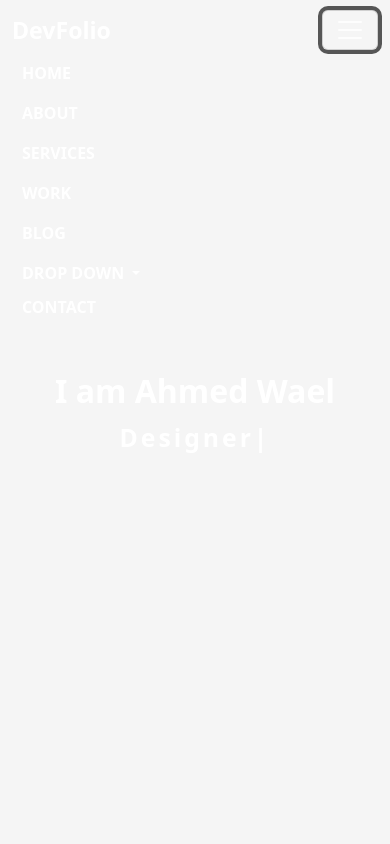
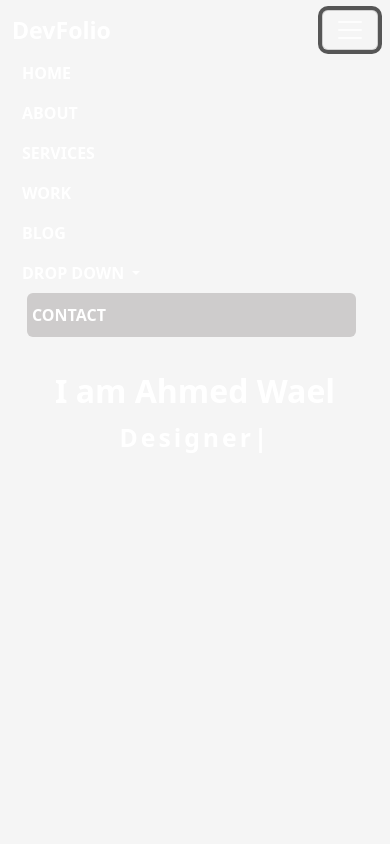
Before and after one commit to jony-jr/Assignment_8, a plain HTML site: page index.html in a window 390 px wide. Both pictures are taken after a click on the button 350 px from the left and 30 px from the top of the page. Shown: the top 844 px of the page. Drawn offline with nearby package versions, Linux system fonts and the light colour scheme.

Commit message:
handle scroll-spy on phones

```diff
--- a/css/media-query.css
+++ b/css/media-query.css
@@ -13,6 +13,17 @@
 @media (max-width: 575.98px) {
     /* xs */
 
+    .nav-pills .nav-link.active{
+      padding-block: 10px ;
+      width: 95%;
+    padding-inline: 5px;
+    background-color: rgba(168, 163, 163, 0.5);
+    transform: translateX(5px);
+    -webkit-transform: translateX(5px);
+    -moz-transform: translateX(5px);
+    -ms-transform: translateX(5px);
+    -o-transform: translateX(5px);
+    }
     .navbar-nav li > a::before {
         position: static;
       }
@@ -34,6 +45,8 @@
     -ms-transform: translateX(5px);
     -o-transform: translateX(5px);
       }
+
+
     header h1{
       font-size: 2rem;
     }
```
